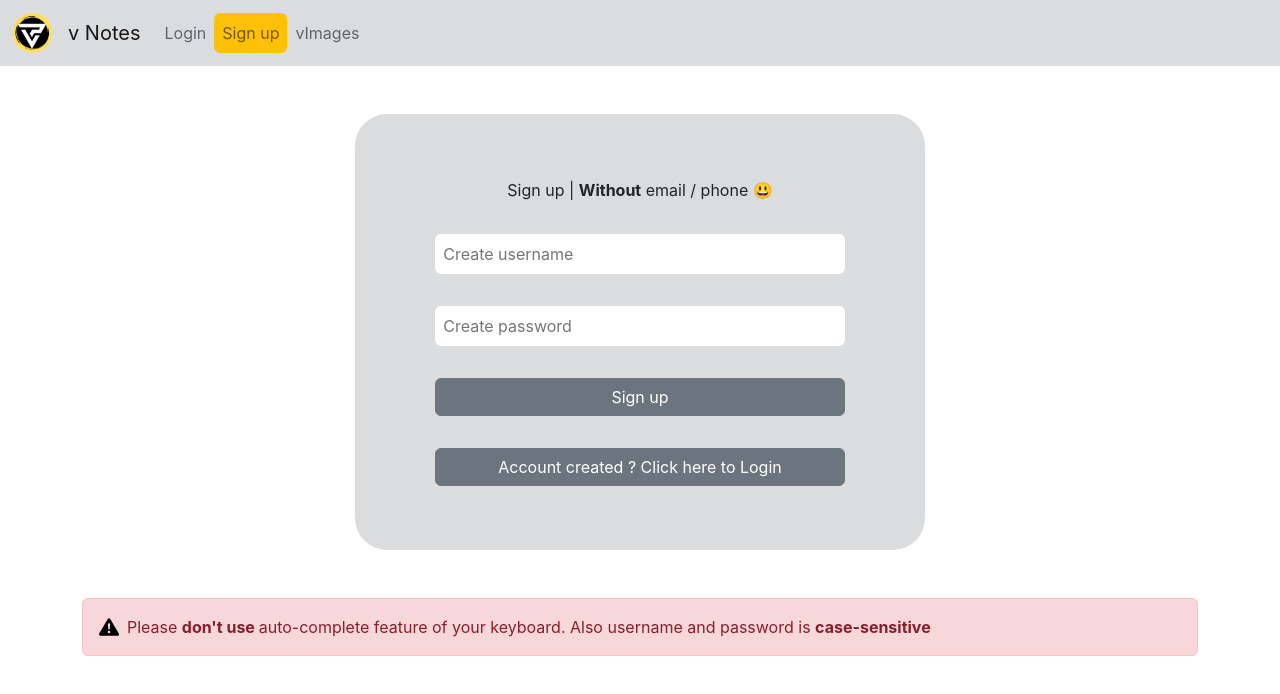
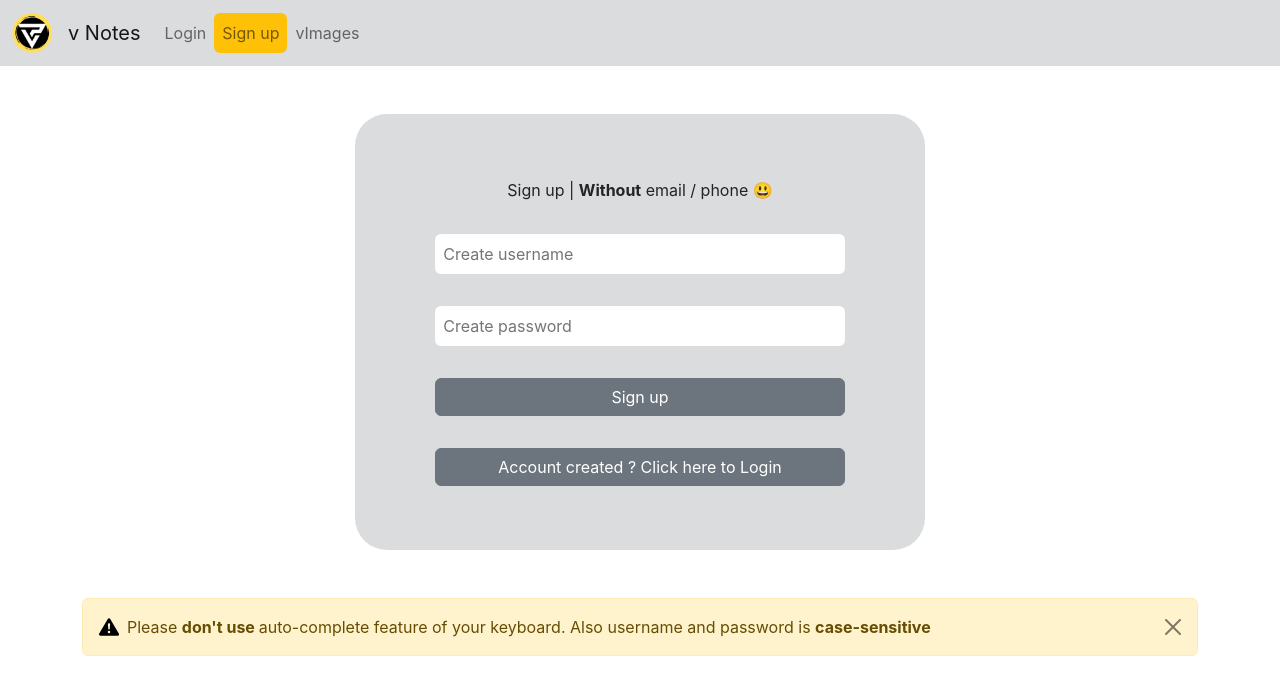
Before and after one commit to Vishesh-Pandey/v-notes, a React (Create React App) app: page /signup in a window 1280 px wide. Shown: the top 694 px of the page. Built offline with nearby package versions, Linux system fonts and the light colour scheme.

Commit message:
created dismissible alert for warning

```diff
--- a/src/components/Login.js
+++ b/src/components/Login.js
@@ -47,7 +47,7 @@ function Login(props) {
     <>
       <div className="container">
         <div className="row text-center py-3">
-          <div className="col-md-6 m-auto position-relative px-1">
+          <div className="col-md-6 m-auto position-relative px-1 bg-warning">
             {incorrectPassword == true ? (
               <Alert message="Incorrect Password Entered" />
             ) : (
@@ -104,7 +104,7 @@ function Login(props) {
         <div className="row">
           <div className="col">
             <div
-              className="alert alert-danger d-flex align-items-center"
+              className="alert alert-warning alert-dismissible fade show d-flex align-items-center"
               role="alert"
             >
               <svg
@@ -121,6 +121,12 @@ function Login(props) {
                 Please <b>don't use </b> auto-complete feature of your keyboard.
                 Also username and password is <b>case-sensitive</b>
               </div>
+              <button
+                type="button"
+                class="btn-close"
+                data-bs-dismiss="alert"
+                aria-label="Close"
+              ></button>
             </div>
           </div>
         </div>
--- a/src/components/SignUp.js
+++ b/src/components/SignUp.js
@@ -102,7 +102,7 @@ function SignUp() {
         <div className="row">
           <div className="col">
             <div
-              className="alert alert-danger d-flex align-items-center"
+              className="alert alert-warning alert-dismissible fade show d-flex align-items-center"
               role="alert"
             >
               <svg
@@ -119,6 +119,12 @@ function SignUp() {
                 Please <b>don't use </b> auto-complete feature of your keyboard.
                 Also username and password is <b>case-sensitive</b>
               </div>
+              <button
+                type="button"
+                class="btn-close"
+                data-bs-dismiss="alert"
+                aria-label="Close"
+              ></button>
             </div>
           </div>
         </div>
```
